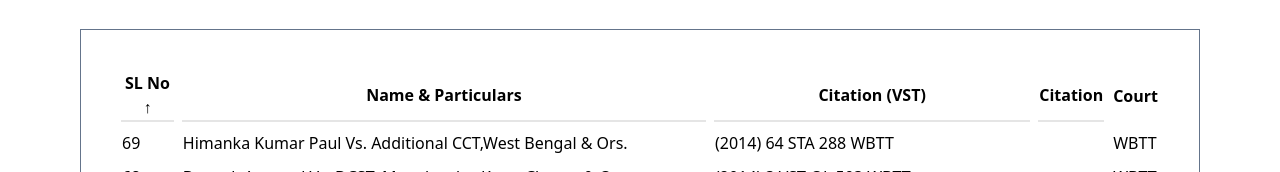
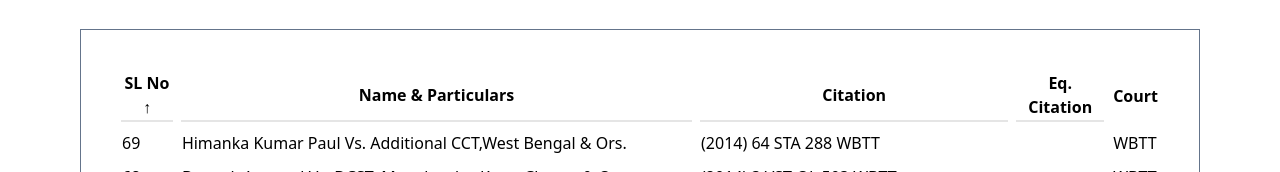
Before and after one commit to SUBHADEEP96/bhattacharya-law-repo-prod, a Next.js app: page /reportings in a window 1280 px wide. Both pictures are taken after a click on the button "Agree". Shown: the part 162-334 px from the top of the page. Built offline with nearby package versions, Linux system fonts and the light colour scheme; no server answers.

Commit message:
change  reporting coloumn name

```diff
--- a/app/reportings/page.tsx
+++ b/app/reportings/page.tsx
@@ -75,8 +75,8 @@ const Reportings = () => {
                   </span>
                 </th>
                 <th>Name & Particulars</th>
-                <th>Citation (VST)</th>
                 <th>Citation</th>
+                <th>Eq. Citation</th>
                 <th>Court</th>
               </tr>
             </thead>
```
